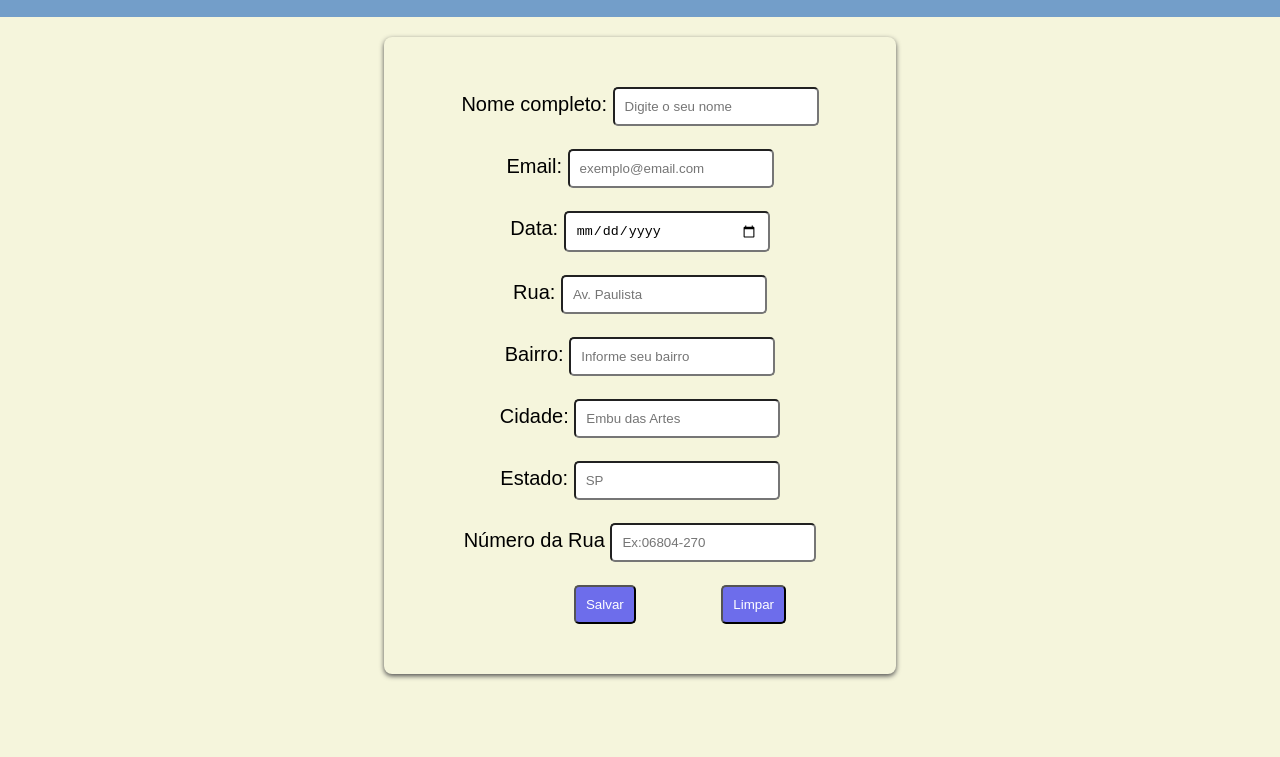
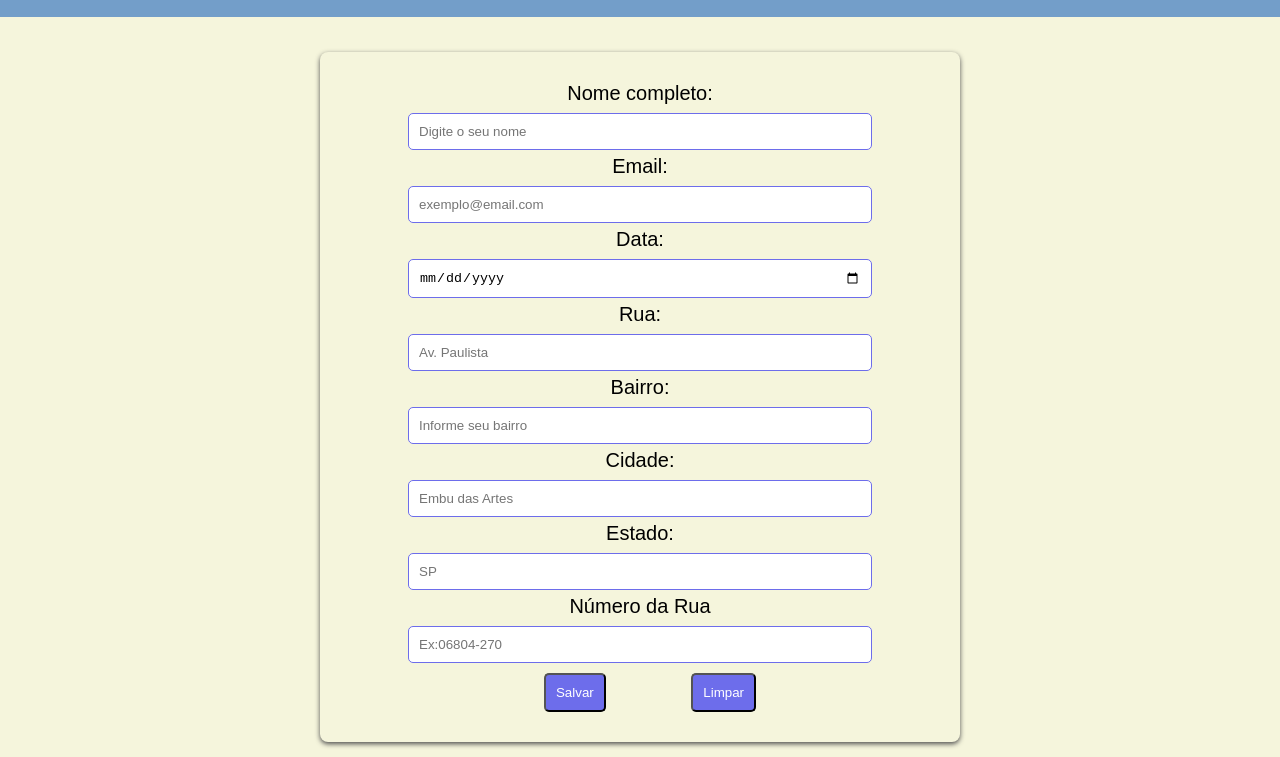
Before and after one commit to kayqueds/designweb, a plain HTML site: page aulas/aula_03/formulario.html in a window 1280 px wide. Shown: the part 58-815 px from the top of the page. Drawn offline with Linux system fonts and the light colour scheme.

Commit message:
melhorando o estilo do formulario usando css

```diff
--- a/aulas/aula_03/css/form.css
+++ b/aulas/aula_03/css/form.css
@@ -15,7 +15,6 @@
 }
 
 body{
-    max-height: 100vh;
     display: flex;
     align-items: center;
     justify-content: center;
@@ -25,21 +24,28 @@ body{
     font: var(--fonte-padrao);
 }
 form{
+    margin: 15px;
+    min-height: 85vh;
     box-shadow: 0px 2px 5px rgb(78, 78, 78);
-    padding: 50px;
+    padding: 30px;
     border-radius: 8px;
     text-align: center;
-    width: 40%;
+    min-width: 50%;
 }
 
 label{
-line-height: 15px;
+
+display: block;
+margin-bottom: 8px;
 }
 input{
     padding: 10px;
     border-radius: 5px;
-    width: 50%;
+    width: 80%;
+    margin-bottom: 5px;
+    border: 1px solid var(--cor-botoes);
 }
+
 
 button{
     padding: 10px;
@@ -49,7 +55,12 @@ button{
     background-color: var(--cor-botoes);
     color: #ffff;
 }
-header{
+
+.btns{
+    margin: 5px 60px 0px 0px;
+}
+
+ header{
     padding: 20px;
     color: #ffff;
     background-color: #739EC9;
--- a/aulas/aula_03/formulario.html
+++ b/aulas/aula_03/formulario.html
@@ -15,32 +15,28 @@
         <!--Dados pessoais-->
       <label for="nome">Nome completo:</label>
       <input required type="text" name="nome" id="nome" placeholder="Digite o seu nome">
-      <br><br>
       <label for="email">Email:</label>
       <input required type="email" name="email" id="email" placeholder="exemplo@email.com">
-      <br><br>
+
       <label for="data">Data:</label>
       <input type="date" name="data" id="data">
       <!--Dados de endereço-->
-      <br><br>
       <label for="rua">Rua:</label>
       <input type="text" name="rua" id="rua" placeholder="Av. Paulista">
-      <br><br>
       <label for="bairro">Bairro:</label>
       <input type="text" name="bairro" id="rua" placeholder="Informe seu bairro">
-      <br><br>
+
       <label for="cidade">Cidade:</label>
       <input type="text" name="cidade" id="cidade" placeholder="Embu das Artes">
-      <br><br>
       <label for="estado">Estado:</label>
       <input type="text" name="estado" id="estado" placeholder="SP">
-      <br><br>
       <label for="numero rua">Número da Rua</label>
       <input type="number" name="numero rua" placeholder="Ex:06804-270">
-    <br><br>
     </div>
+    <div class="btns">
       <button type="submit">Salvar</button>
     <button type="reset">Limpar</button>
-    </form>
+  </div>
+  </form>
 </body>
 </html>
```
